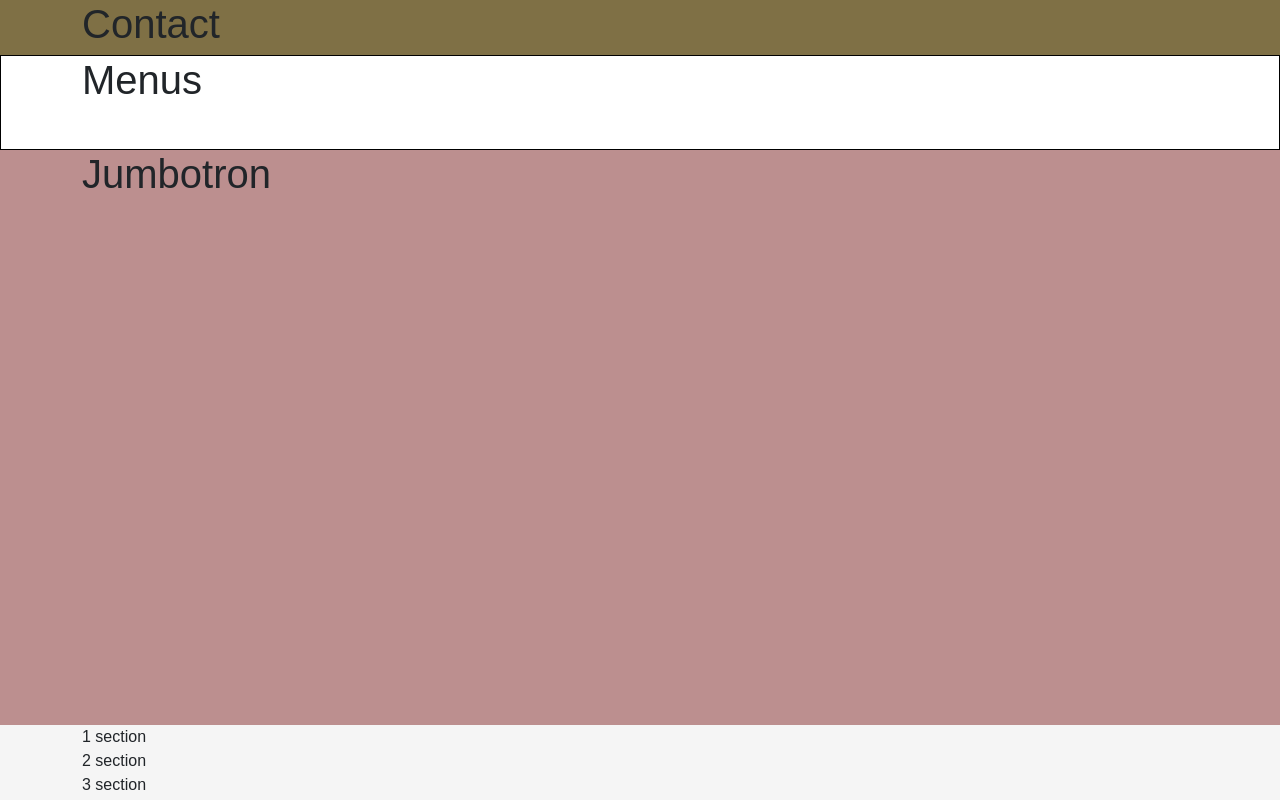
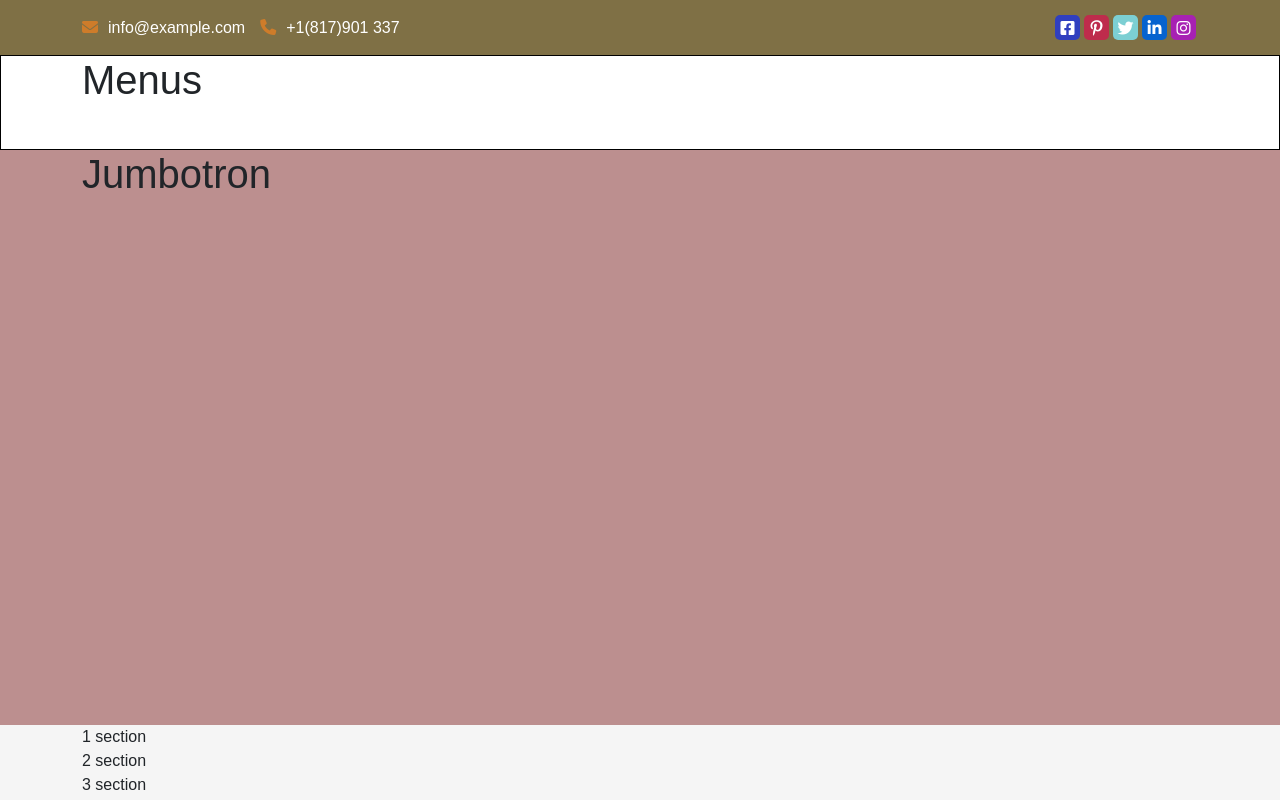
Before and after one commit to MarcoMazzilli/proj-html-vuejs, a Vue app: page / in a window 1280 px wide. Shown: the top 800 px of the page. Built offline with nearby package versions, Linux system fonts and the light colour scheme; a small style sheet from the web is missing.

Commit message:
[Add] Contacts component on header [Created] Socialbox (microcomponents) [Add] dbContacts

```diff
--- a/index.html
+++ b/index.html
@@ -4,6 +4,7 @@
     <meta charset="UTF-8">
     <link rel="icon" href="/dog-icon.png">
     <meta name="viewport" content="width=device-width, initial-scale=1.0">
+    <link rel="stylesheet" href="https://cdnjs.cloudflare.com/ajax/libs/font-awesome/6.4.0/css/all.min.css">
     <title>DogMilo Pet-Store</title>
   </head>
   <body>
--- /dev/null
+++ b/src/components/MicroComponents/Socialbox.vue
@@ -0,0 +1,63 @@
+<script>
+export default {
+    props:{
+         name: String,
+         url: String,
+         logo: String,
+    }
+
+}
+</script>
+
+<template>
+
+    <ul class="ul-social">
+        <li>
+            <a :class="name" :href="url">
+                <i :class="logo"></i>
+            </a>
+        </li>
+    </ul>
+
+</template>
+
+<style lang="scss" scoped>
+@import '../../scss/general/general';
+.ul-social{
+    display: flex;
+    align-items: center;
+    list-style: none;
+    height: 100%;
+    margin: 0;
+
+    .social-icons{
+        display: inline-block;
+        text-decoration: none;
+        color: white;
+        width: 25px;
+        aspect-ratio: 1/1;
+        border-radius: 5px;
+        display: flex;
+        justify-content: center;
+        align-items: center;
+        margin: 2px;
+        &.facebook{
+            background-color: rgb(48, 63, 191);
+        }
+        &.pinterest{
+            background-color: rgb(190, 44, 76);
+        }
+        &.twitter{
+            background-color: rgb(124, 207, 211);
+        }
+        &.linkedin{
+            background-color: rgb(6, 99, 207);
+        }
+        &.instagram{
+            background-color: rgb(167, 33, 179);
+        }
+    }
+}
+
+
+</style>
--- a/src/components/MicroComponents/header/Contacts.vue
+++ b/src/components/MicroComponents/header/Contacts.vue
@@ -1,6 +1,21 @@
 <script>
+import dbContacts from '../../../data/dbContacts';
+import Socialbox from '../Socialbox.vue';
+
 export default {
-
+    data() {
+        return {
+            dbContacts,
+        };
+    },
+    props: {
+        name: String,
+        url: String,
+        logo: String
+    },
+    components: {
+        Socialbox
+    }
 }
 </script>
 
@@ -8,7 +23,32 @@ export default {
     <div class="contacts-header">
 
         <div class="container">
-            <h1>Contact</h1>
+            <div class="row">
+
+                <div class="col">
+
+                    <!-- CONTACTS  -->
+                    <div class="mail">
+                        <i class="fa-solid fa-envelope"></i></div>
+                        <span>{{ dbContacts.mail }}</span>
+
+                    <div class="phone">
+                        <i class="fa-solid fa-phone"></i></div>
+                        <span>{{ dbContacts.phoneNumber }}</span>
+                </div>
+
+                <div class="col">
+
+                    <Socialbox v-for="social in dbContacts.social" :key="social"
+                    :name="social.name"
+                    :url="social.url"
+                    :logo="social.logo"
+                    />
+
+
+
+                </div>
+            </div>
 
         </div>
 
@@ -18,11 +58,42 @@ export default {
 
 <style lang="scss" scoped>
 @import '../../../scss/general/_variables.scss';
+.dbg{
+    background-color: rgba(255, 208, 0, 0.2);
+    border: 1px solid black;
+}
 
 .contacts-header{
-    min-height: 55px;
+    height: 55px;
     background-color: $brandSecondary;
 
+    .container{
+        height: 100%;
+        .row{
+            height: 100%;
+
+            .col:first-child{
+                height: 100%;
+                display: flex;
+                align-items: center;
+
+                i{
+                    color: $brandMain;
+                    margin-right: 10px;
+                }
+                span{
+                    color: white;
+                    margin-right: 15px;
+                }
+            }
+            .col:last-child{
+                height: 100%;
+                display: flex;
+                align-items: center;
+                justify-content: flex-end;
+            }
+        }
+    }
 }
 
 </style>
--- /dev/null
+++ b/src/data/dbContacts.js
@@ -0,0 +1,33 @@
+export default {
+    mail                : 'info@example.com',
+    phoneNumber         : '+1(817)901 337',
+
+    social : [
+        {
+            name : 'facebook social-icons',
+            url : '#',
+            logo : 'fa-brands fa-square-facebook'
+        },
+        {
+            name : 'pinterest social-icons',
+            url : '#',
+            logo : 'fa-brands fa-pinterest-p'
+        },
+        {
+            name : 'twitter social-icons',
+            url : '#',
+            logo : 'fa-brands fa-twitter'
+        },
+        {
+            name : 'linkedin social-icons',
+            url : '#',
+            logo : 'fa-brands fa-brands fa-linkedin-in'
+        },
+        {
+            name : 'instagram social-icons',
+            url : '#',
+            logo : 'fa-brands fa-instagram'
+        },
+    ]
+
+}
```
Also changed, not shown: public/favicon/dog-icon.png (renamed from public/dog-icon.png), public/jumbotron-img/b.png (added).
